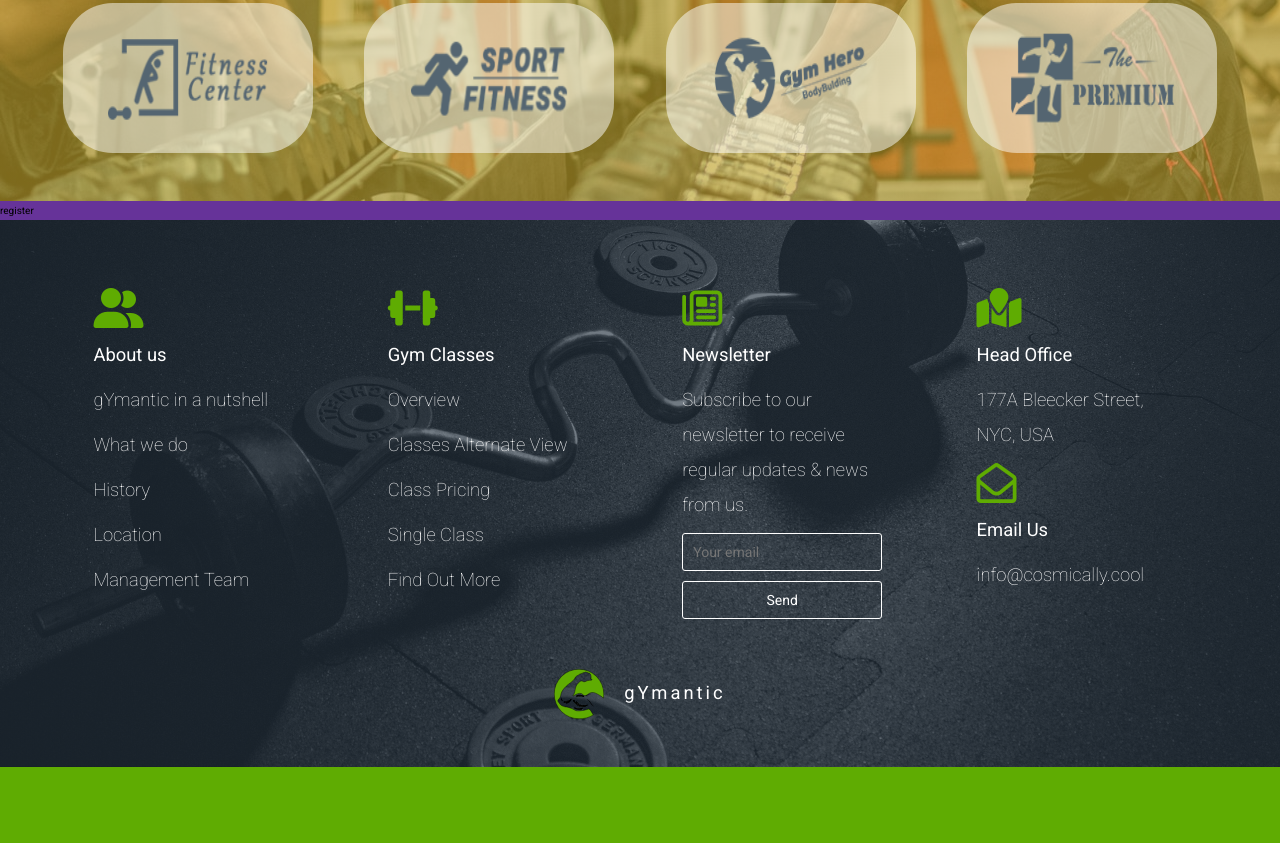
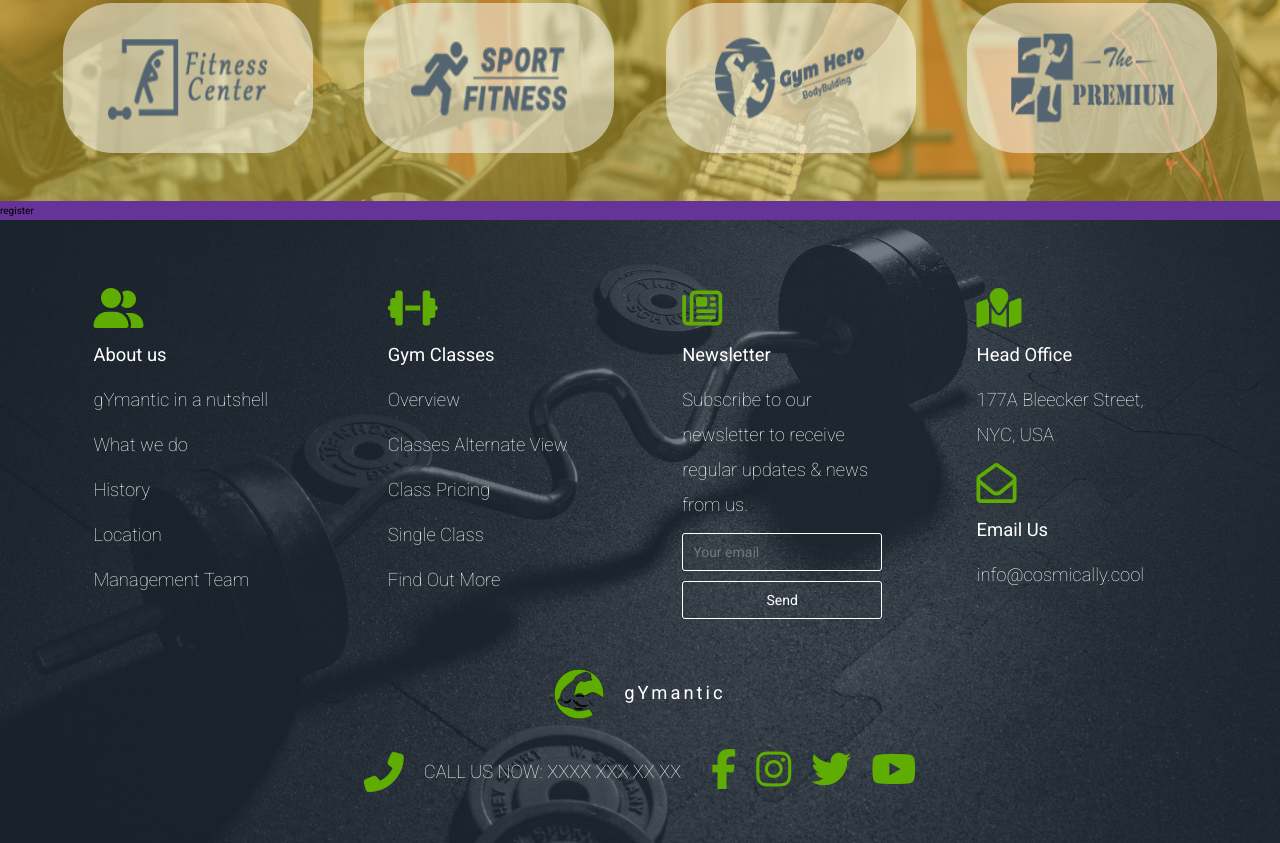
Before and after one commit to gurhanalan/Website-Project-Gym-Site, a plain HTML site: page index.html in a window 1280 px wide. Shown: the part 3669-4512 px from the top of the page. Before the commit the page ends 4436 px from the top, so only its background shows below. Drawn offline with Linux system fonts and the light colour scheme.

Commit message:
Add footer icons 1

```diff
--- a/css/style.css
+++ b/css/style.css
@@ -566,3 +566,17 @@ i {
       font-size: calc(1.2rem + 0.5vw);
       font-weight: 400;
       letter-spacing: 3px; }
+  .footer__social {
+    display: flex;
+    align-items: center;
+    justify-content: center;
+    flex-wrap: wrap;
+    gap: 3rem; }
+    .footer__social__call {
+      display: flex;
+      gap: 2rem;
+      align-items: center; }
+    .footer__social__icons {
+      display: flex;
+      gap: 2rem;
+      align-items: center; }
--- a/index.html
+++ b/index.html
@@ -408,6 +408,29 @@
                 <img src="../img/logo/footer.svg" alt="Logo" />
                 <h3>gYmantic</h3>
             </div>
+
+            <div class="footer__social">
+                <div class="footer__social__call">
+                    <i class="fas fa-phone-alt"></i>
+                    <p class="footer__list__para">
+                        CALL US NOW: XXXX XXX XX XX
+                    </p>
+                </div>
+                <div class="footer__social__icons">
+                    <a href="#" class="footer__social__icon"
+                        ><i class="fab fa-facebook-f"></i
+                    ></a>
+                    <a href="#" class="footer__social__icon"
+                        ><i class="fab fa-instagram"></i
+                    ></a>
+                    <a href="#" class="footer__social__icon"
+                        ><i class="fab fa-twitter"></i
+                    ></a>
+                    <a href="#" class="footer__social__icon"
+                        ><i class="fab fa-youtube"></i
+                    ></a>
+                </div>
+            </div>
         </footer>
     </body>
 </html>
--- a/sass/layout/_9.footer.scss
+++ b/sass/layout/_9.footer.scss
@@ -81,4 +81,27 @@
             letter-spacing: 3px;
         }
     }
+
+    // Social
+
+    &__social {
+        display: flex;
+        // justify-content: space-between;
+        align-items: center;
+        justify-content: center;
+        flex-wrap: wrap;
+        gap: 3rem;
+        &__call {
+            display: flex;
+            gap: 2rem;
+            align-items: center;
+            // margin-right: auto;
+        }
+
+        &__icons {
+            display: flex;
+            gap: 2rem;
+            align-items: center;
+        }
+    }
 }
```
